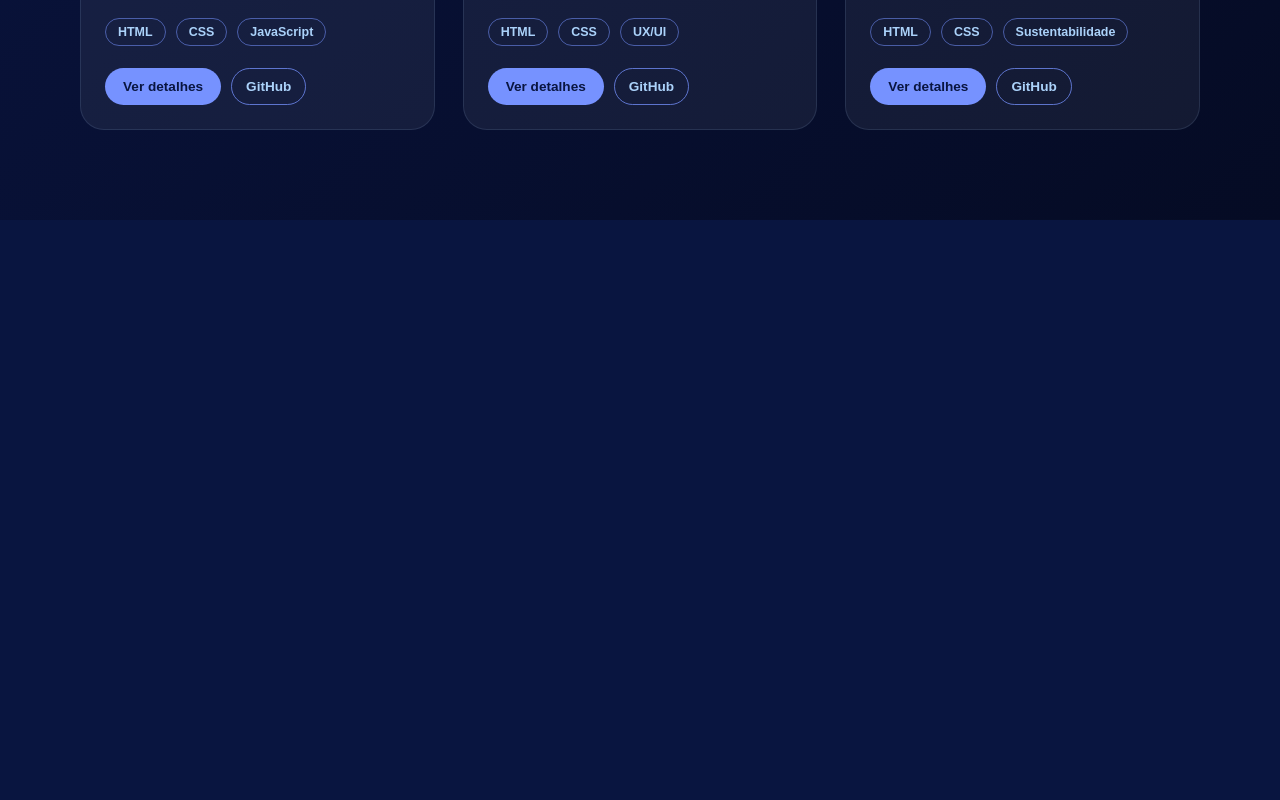
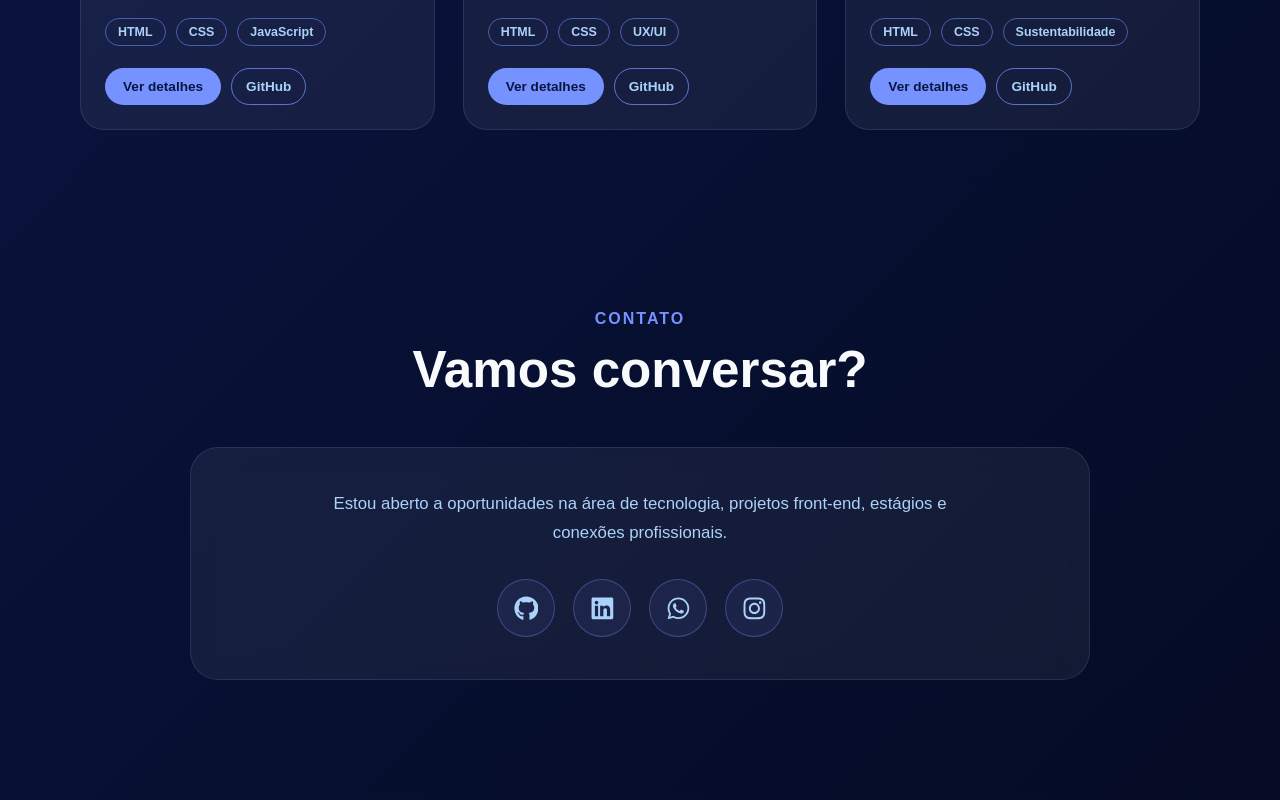
Before and after one commit to Joaovitor-bot/portfolio-joao, a React (Vite) app: page / in a window 1280 px wide. Shown: the part 3375-4175 px from the top of the page. Before the commit the page ends 3595 px from the top, so only its background shows below. Built offline with nearby package versions, Linux system fonts and the light colour scheme.

Commit message:
Adicionando contato com redes sociais

```diff
--- a/package.json
+++ b/package.json
@@ -11,7 +11,8 @@
   },
   "dependencies": {
     "react": "^19.2.7",
-    "react-dom": "^19.2.7"
+    "react-dom": "^19.2.7",
+    "react-icons": "^5.7.0"
   },
   "devDependencies": {
     "@eslint/js": "^10.0.1",
--- a/src/App.css
+++ b/src/App.css
@@ -493,3 +493,55 @@
     grid-template-columns: 1fr;
   }
 }
+
+.contact {
+  width: min(900px, 90%);
+  margin: 0 auto;
+  padding: 90px 0 120px;
+  text-align: center;
+}
+
+.contact-box {
+  background: rgba(255, 255, 255, 0.06);
+  border: 1px solid rgba(171, 210, 250, 0.12);
+  border-radius: 28px;
+  padding: 42px 32px;
+  backdrop-filter: blur(12px);
+}
+
+.contact-box p {
+  max-width: 620px;
+  margin: 0 auto 32px;
+  color: var(--icy-blue);
+  font-size: 1.05rem;
+  line-height: 1.7;
+}
+
+.social-links {
+  display: flex;
+  justify-content: center;
+  gap: 18px;
+  flex-wrap: wrap;
+}
+
+.social-links a {
+  width: 58px;
+  height: 58px;
+  border-radius: 50%;
+  background: rgba(118, 146, 255, 0.08);
+  border: 1px solid rgba(118, 146, 255, 0.35);
+  color: var(--icy-blue);
+  display: flex;
+  align-items: center;
+  justify-content: center;
+  font-size: 1.55rem;
+  text-decoration: none;
+  transition: 0.3s;
+}
+
+.social-links a:hover {
+  transform: translateY(-6px);
+  background: var(--cornflower-blue);
+  color: var(--deep-navy);
+  box-shadow: 0 16px 35px rgba(118, 146, 255, 0.35);
+}
--- a/src/App.jsx
+++ b/src/App.jsx
@@ -1,3 +1,4 @@
+import { FaGithub, FaLinkedin, FaWhatsapp, FaInstagram } from "react-icons/fa";
 import "./App.css";
 
 function App() {
@@ -248,6 +249,58 @@ function App() {
         </div>
       </section>
 
+         <section id="contato" className="contact">
+          <div className="section-header">
+            <p className="section-tag">Contato</p>
+            <h2>Vamos conversar?</h2>
+          </div>
+
+          <div className="contact-box">
+            <p>
+              Estou aberto a oportunidades na área de tecnologia, projetos front-end,
+              estágios e conexões profissionais.
+            </p>
+
+            <div className="social-links">
+              <a
+                href="https://github.com/Joaovitor-bot"
+                target="_blank"
+                rel="noreferrer"
+                aria-label="GitHub"
+              >
+                <FaGithub />
+              </a>
+
+              <a
+                href="https://www.linkedin.com/in/jo%C3%A3o-rodrigues-631a622b7/"
+                target="_blank"
+                rel="noreferrer"
+                aria-label="LinkedIn"
+              >
+                <FaLinkedin />
+              </a>
+
+              <a
+                href="https://wa.me/5581992872652"
+                target="_blank"
+                rel="noreferrer"
+                aria-label="WhatsApp"
+              >
+                <FaWhatsapp />
+              </a>
+
+              <a
+                href="https://www.instagram.com/jaoskyrox/"
+                target="_blank"
+                rel="noreferrer"
+                aria-label="Instagram"
+              >
+                <FaInstagram />
+              </a>
+            </div>
+          </div>
+        </section>
+
     </main>
   );
 }
```
Also changed, not shown: 1 other file (tests, documents, lock files or other folders).
